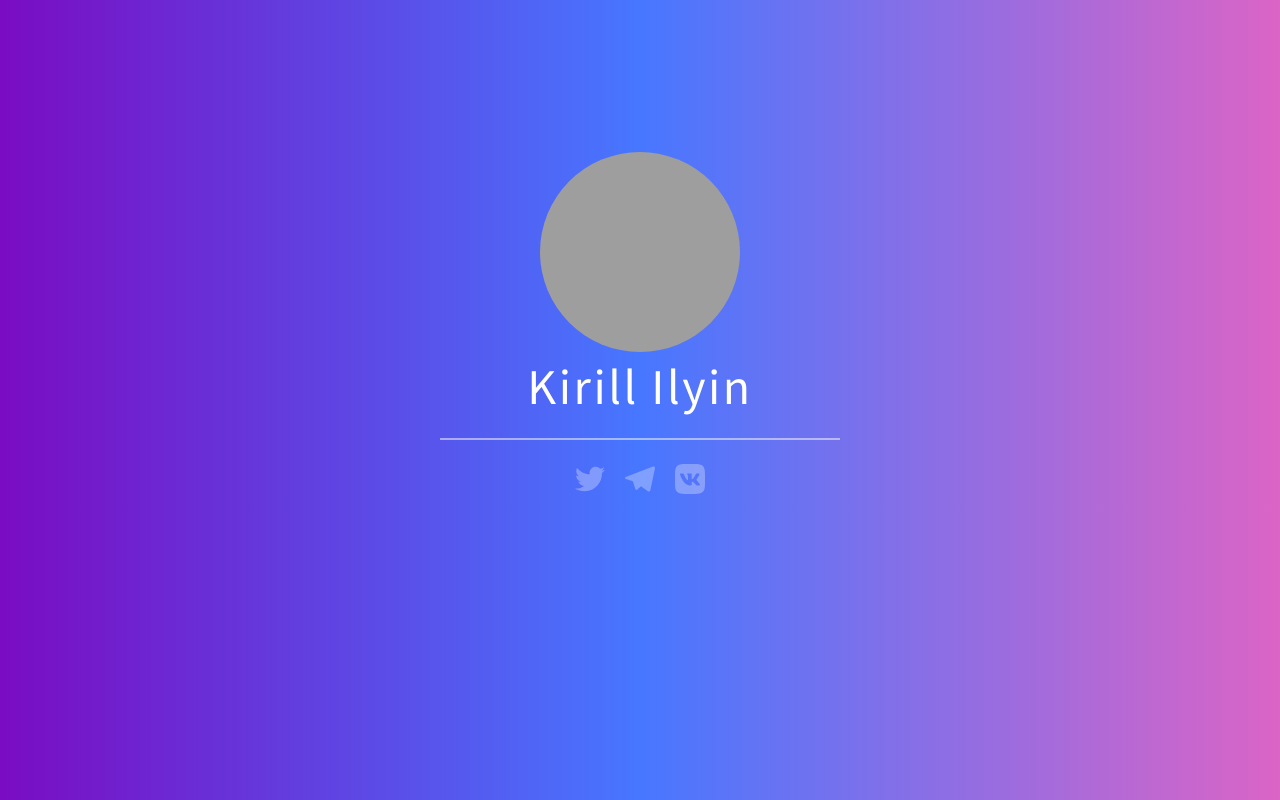
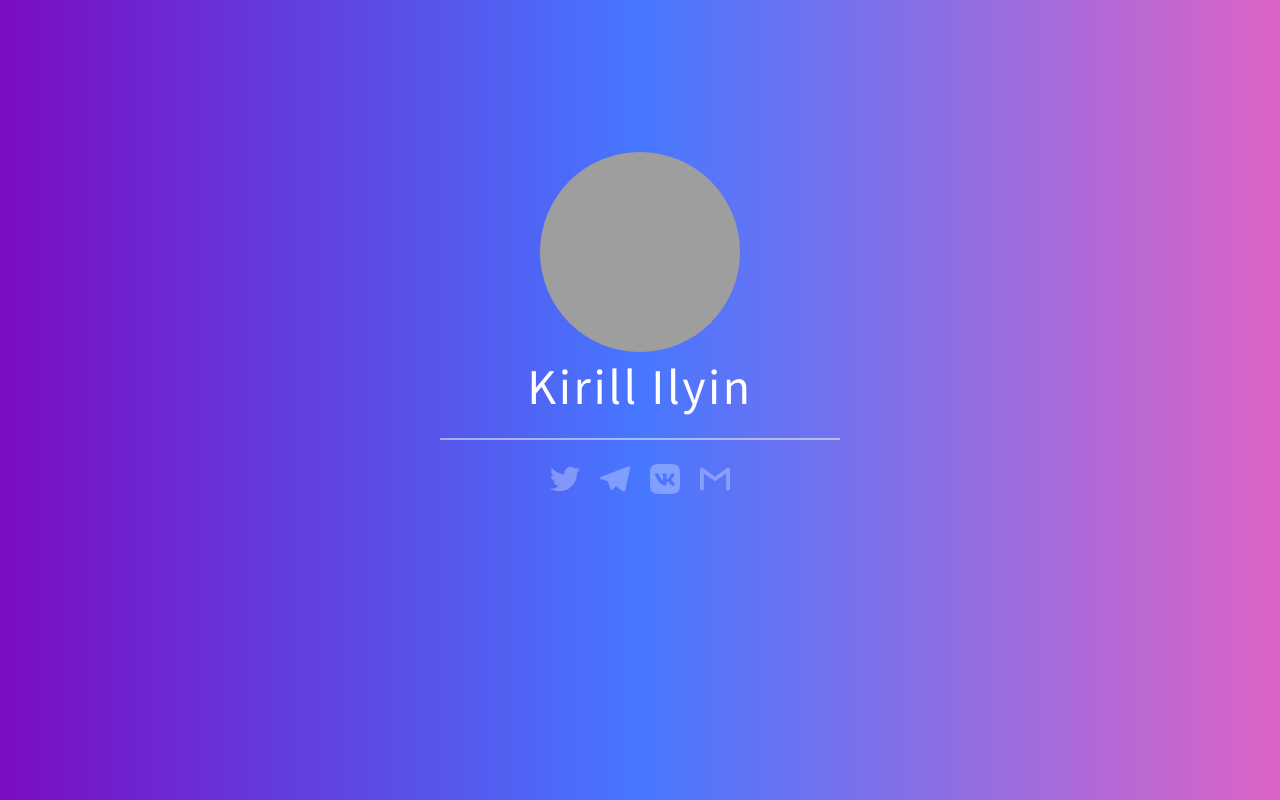
Before and after one commit to kidiboy/myCard, a plain HTML site: page index.html in a window 1280 px wide. Drawn offline with Linux system fonts and the light colour scheme; grey boxes are pictures that could not be loaded.

Commit message:
added E-mail svg

```diff
--- a/index.html
+++ b/index.html
@@ -120,6 +120,7 @@
 			<a href="https://twitter.com/black_alastor" target="_blank"><img class="social-svg" title="Twitter" src="./assets/twitter.svg"></a>
 			<a href="https://t.me/dark_alastor" target="_blank"><img class="social-svg margin-left20" Title="Telegram" src="./assets/telegram.svg"></a>
 			<a href="https://vk.com/k_ilin" target="_blank"><img class="social-svg margin-left20" Title="VK" src="./assets/vk.svg"></a>
+			<a href="mailto:Kirill@Ilyin.dev" target="_blank"><img class="social-svg margin-left20" Title="E-mail" src="./assets/gmail.svg"></a>
 		</div>
 	</div>
 </body>
```
Also changed, not shown: assets/gmail.svg (added).
